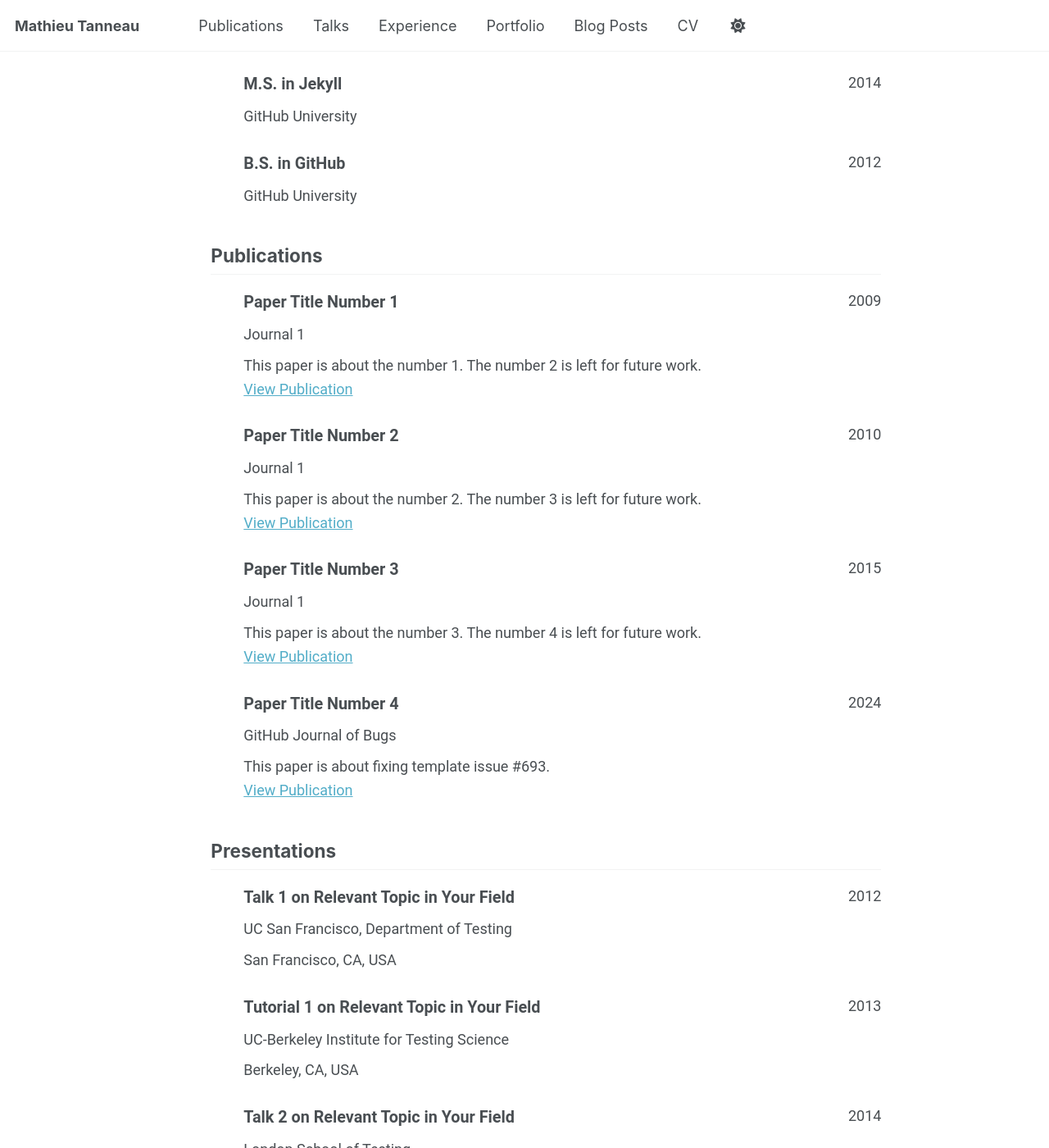
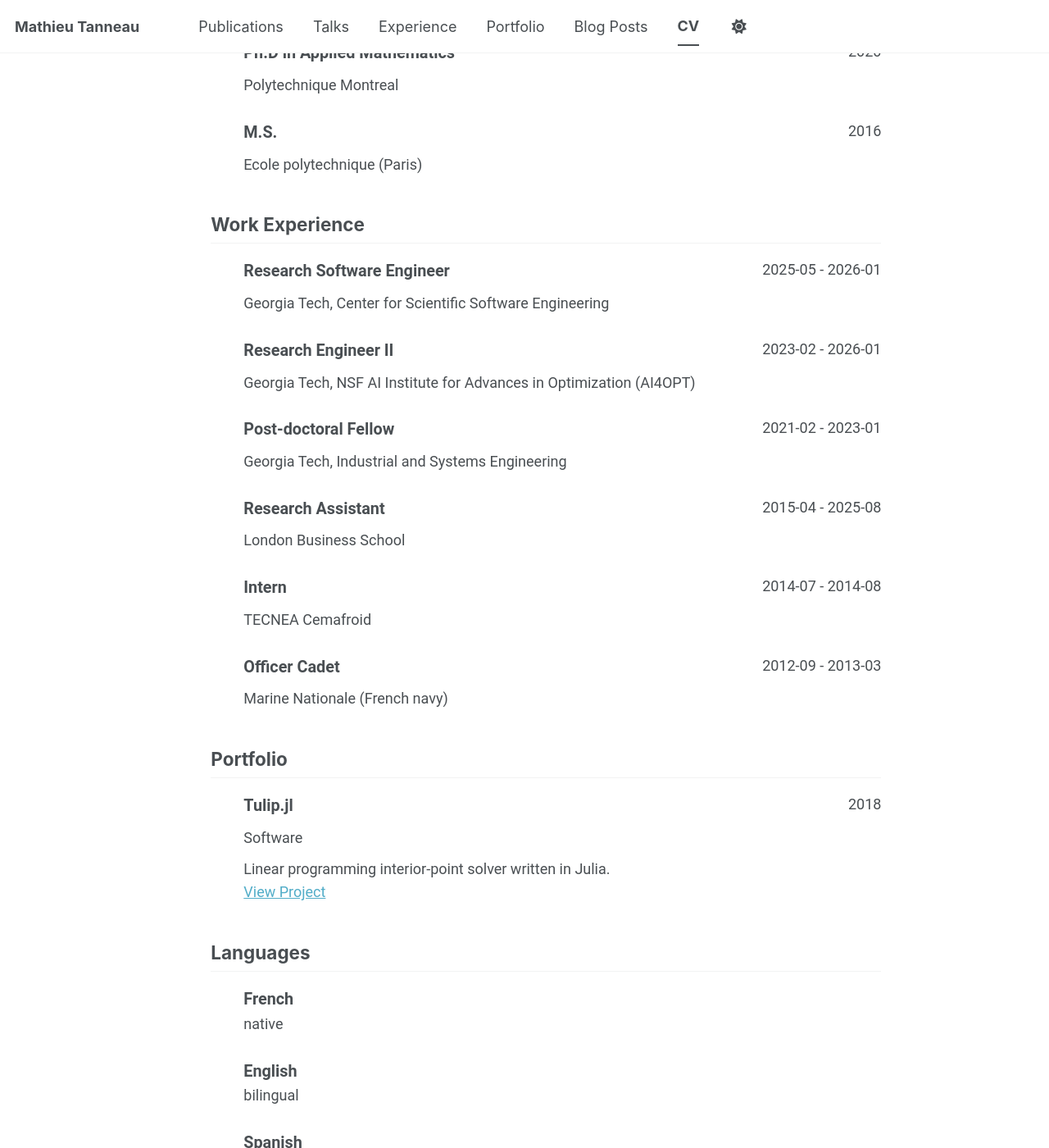
Before and after one commit to mtanneau/mtanneau.github.io, a Jekyll site: the page built from _pages/cv-json.md, in a window 1280 px wide and 1400 px high, scrolled down 584 px. Shown: the whole window at 82% size. Built offline with Jekyll 4.4.1, drawn with Linux system fonts in a browser that asks for light colours; a script bundle is joined from its source files by our own code; library files that are not in the unit come from our copies; some of the changed text lies outside the part shown.

Commit message:
Redirect to JSON-based CV

```diff
--- a/_data/cv.json
+++ b/_data/cv.json
@@ -1,152 +1,137 @@
 {
   "basics": {
-    "name": "Your Sidebar Name",
-    "email": "none@example.org",
-    "phone": "",
-    "website": "https://academicpages.github.io",
-    "summary": "Currently employed at Red Brick University. Short biography for the left-hand sidebar",
+    "name": "Mathieu Tanneau",
+    "email": "contactme.spectrum708@passmail.com",
+    "website": "https://mtanneau.github.io",
+    "summary": "Open to opportunities in AI and decision intelligence.",
     "location": {
       "address": "",
       "postalCode": "",
-      "city": "Earth",
+      "city": "Atlanta",
       "countryCode": "US",
-      "region": ""
+      "region": "GA"
     },
     "profiles": [
       {
         "network": "Google Scholar",
         "username": "",
-        "url": "https://scholar.google.com/citations?user=PS_CX0AAAAAJ"
+        "url": "https://scholar.google.com/citations?user=69NakqoAAAAJ"
       },
       {
         "network": "ORCID",
         "username": "",
-        "url": "https://orcid.org/yourorcidurl"
+        "url": "https://orcid.org/0000-0002-9967-0578"
       },
       {
         "network": "GitHub",
-        "username": "academicpages",
-        "url": "https://github.com/academicpages"
+        "username": "mtanneau",
+        "url": "https://github.com/mtanneau"
       }
     ]
   },
-  "work": [],
+  "work": [
+    {
+      "company": "Georgia Tech, Center for Scientific Software Engineering",
+      "position": "Research Software Engineer",
+      "website": "https://ssecenter.cc.gatech.edu/",
+      "startDate": "2025-05",
+      "endDate": "2026-01",
+      "summary": null,
+      "highlights": null
+    },
+    {
+      "company": "Georgia Tech, NSF AI Institute for Advances in Optimization (AI4OPT)",
+      "position": "Research Engineer II",
+      "website": "",
+      "startDate": "2023-02",
+      "endDate": "2026-01",
+      "summary": null,
+      "highlights": null
+    },
+    {
+      "company": "Georgia Tech, Industrial and Systems Engineering",
+      "position": "Post-doctoral Fellow",
+      "website": "",
+      "startDate": "2021-02",
+      "endDate": "2023-01",
+      "summary": null,
+      "highlights": null
+    },
+    {
+      "company": "London Business School",
+      "position": "Research Assistant",
+      "website": "",
+      "startDate": "2015-04",
+      "endDate": "2025-08",
+      "summary": null,
+      "highlights": null
+    },
+    {
+      "company": "TECNEA Cemafroid",
+      "position": "Intern",
+      "website": "",
+      "startDate": "2014-07",
+      "endDate": "2014-08",
+      "summary": null,
+      "highlights": null
+    },
+    {
+      "company": "Marine Nationale (French navy)",
+      "position": "Officer Cadet",
+      "website": "",
+      "startDate": "2012-09",
+      "endDate": "2013-03",
+      "summary": null,
+      "highlights": null
+    }
+  ],
   "education": [
     {
-      "institution": "GitHub University",
-      "area": "Ph.D in Version Control Theory",
+      "institution": "Polytechnique Montreal",
+      "area": "Ph.D in Applied Mathematics",
       "studyType": "",
-      "startDate": "",
-      "endDate": "2018",
+      "startDate": "2017",
+      "endDate": "2020",
       "gpa": null,
       "courses": []
     },
     {
-      "institution": "GitHub University",
-      "area": "M.S. in Jekyll",
+      "institution": "Ecole polytechnique (Paris)",
+      "area": "M.S.",
       "studyType": "",
-      "startDate": "",
-      "endDate": "2014",
-      "gpa": null,
-      "courses": []
-    },
-    {
-      "institution": "GitHub University",
-      "area": "B.S. in GitHub",
-      "studyType": "",
-      "startDate": "",
-      "endDate": "2012",
+      "startDate": "2012",
+      "endDate": "2016",
       "gpa": null,
       "courses": []
     }
   ],
   "skills": [],
-  "languages": [],
+  "languages": [
+    {
+      "language": "French",
+      "fluency": "native"
+    },
+    {
+      "language": "English",
+      "fluency": "bilingual"
+    },
+    {
+      "language": "Spanish",
+      "fluency": "intermediate"
+    }
+  ],
   "interests": [],
   "references": [],
-  "publications": [
-    {
-      "name": "Paper Title Number 1",
-      "publisher": "Journal 1",
-      "releaseDate": "2009-10-01",
-      "website": "https://academicpages.github.io/files/paper1.pdf",
-      "summary": "This paper is about the number 1. The number 2 is left for future work."
-    },
-    {
-      "name": "Paper Title Number 2",
-      "publisher": "Journal 1",
-      "releaseDate": "2010-10-01",
-      "website": "https://academicpages.github.io/files/paper2.pdf",
-      "summary": "This paper is about the number 2. The number 3 is left for future work."
-    },
-    {
-      "name": "Paper Title Number 3",
-      "publisher": "Journal 1",
-      "releaseDate": "2015-10-01",
-      "website": "https://academicpages.github.io/files/paper3.pdf",
-      "summary": "This paper is about the number 3. The number 4 is left for future work."
-    },
-    {
-      "name": "Paper Title Number 4",
-      "publisher": "GitHub Journal of Bugs",
-      "releaseDate": "2024-02-17",
-      "website": "https://academicpages.github.io/files/paper3.pdf",
-      "summary": "This paper is about fixing template issue #693."
-    }
-  ],
-  "presentations": [
-    {
-      "name": "Talk 1 on Relevant Topic in Your Field",
-      "event": "UC San Francisco, Department of Testing",
-      "date": "2012-03-01",
-      "location": "San Francisco, CA, USA",
-      "description": ""
-    },
-    {
-      "name": "Tutorial 1 on Relevant Topic in Your Field",
-      "event": "UC-Berkeley Institute for Testing Science",
-      "date": "2013-03-01",
-      "location": "Berkeley, CA, USA",
-      "description": ""
-    },
-    {
-      "name": "Talk 2 on Relevant Topic in Your Field",
-      "event": "London School of Testing",
-      "date": "2014-02-01",
-      "location": "London, UK",
-      "description": ""
-    },
-    {
-      "name": "Conference Proceeding talk 3 on Relevant Topic in Your Field",
-      "event": "Testing Institute of America 2014 Annual Conference",
-      "date": "2014-03-01",
-      "location": "Los Angeles, CA, USA",
-      "description": ""
-    }
-  ],
-  "teaching": [
-    {
-      "course": "Teaching experience 1",
-      "institution": "University 1, Department",
-      "date": "2014-01-01",
-      "role": "Undergraduate course",
-      "description": ""
-    },
-    {
-      "course": "Teaching experience 2",
-      "institution": "University 1, Department",
-      "date": "2015-01-01",
-      "role": "Workshop",
-      "description": ""
-    }
-  ],
+  "publications": [],
+  "presentations": [],
+  "teaching": [],
   "portfolio": [
     {
-      "name": "Portfolio item number 1",
-      "category": "portfolio",
-      "date": "",
-      "url": "",
-      "description": "Short description of portfolio item number 1<br/><img src='/images/500x300.png'>"
+      "name": "Tulip.jl",
+      "category": "software",
+      "date": "2018 -- Present",
+      "url": "https://github.com/ds4dm/Tulip.jl",
+      "description": "Linear programming interior-point solver written in Julia."
     }
   ]
 }
--- a/_data/navigation.yml
+++ b/_data/navigation.yml
@@ -24,9 +24,9 @@
     url: /year-archive/
 
   - title: "CV"
-    url: /cv/
+    url: /cv-json/
 
-  # - title: "CV"
+  # - title: "JSON CV"
   #   url: /cv-json/
 
   # - title: "Guide"
--- a/_includes/cv-template.html
+++ b/_includes/cv-template.html
@@ -58,6 +58,11 @@
       {% endfor %}
     </div>
     {% endif %}
+  </div>
+
+  <div class="cv-download-links">
+    <a href="{{ base_path }}/files/cv.pdf" class="btn btn--primary">Download CV as PDF</a>
+    <!-- <a href="{{ base_path }}" class="btn btn--inverse">View Markdown CV</a> -->
   </div>
 
   {% if cv.basics.summary %}
--- a/_pages/cv-json.md
+++ b/_pages/cv-json.md
@@ -10,8 +10,3 @@
 {% include base_path %}
 
 {% include cv-template.html %}
-
-<div class="cv-download-links">
-  <a href="{{ base_path }}/files/cv.pdf" class="btn btn--primary">Download CV as PDF</a>
-  <a href="{{ base_path }}" class="btn btn--inverse">View Markdown CV</a>
-</div>
```
